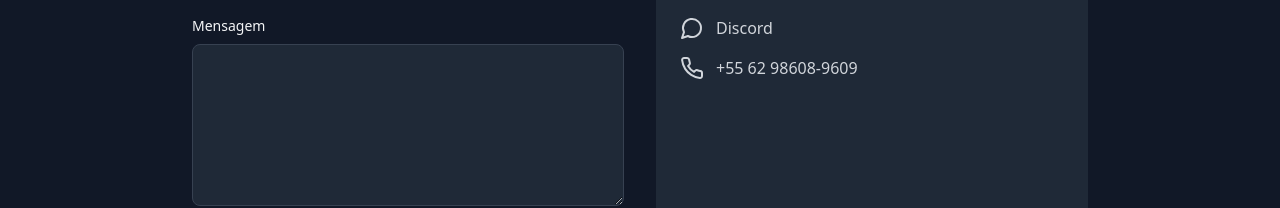
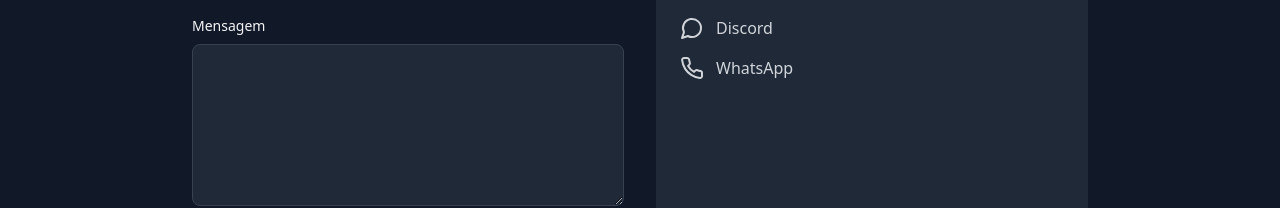
Before and after one commit to davimfdev/davimf.dev, a React (Vite) app: page /contact in a window 1280 px wide. Shown: the part 337-545 px from the top of the page. Built offline with nearby package versions, Linux system fonts and the light colour scheme.

Commit message:
Changed from number to Whatsapp

```diff
--- a/src/pages/Contact.tsx
+++ b/src/pages/Contact.tsx
@@ -148,7 +148,7 @@ const Contact = () => {
                 className="flex items-center text-gray-300 hover:text-white transition-colors"
             >
               <Phone className="mr-3" size={24} />
-              +55 62 98608-9609
+              WhatsApp
             </a>
 
           </div>
```
